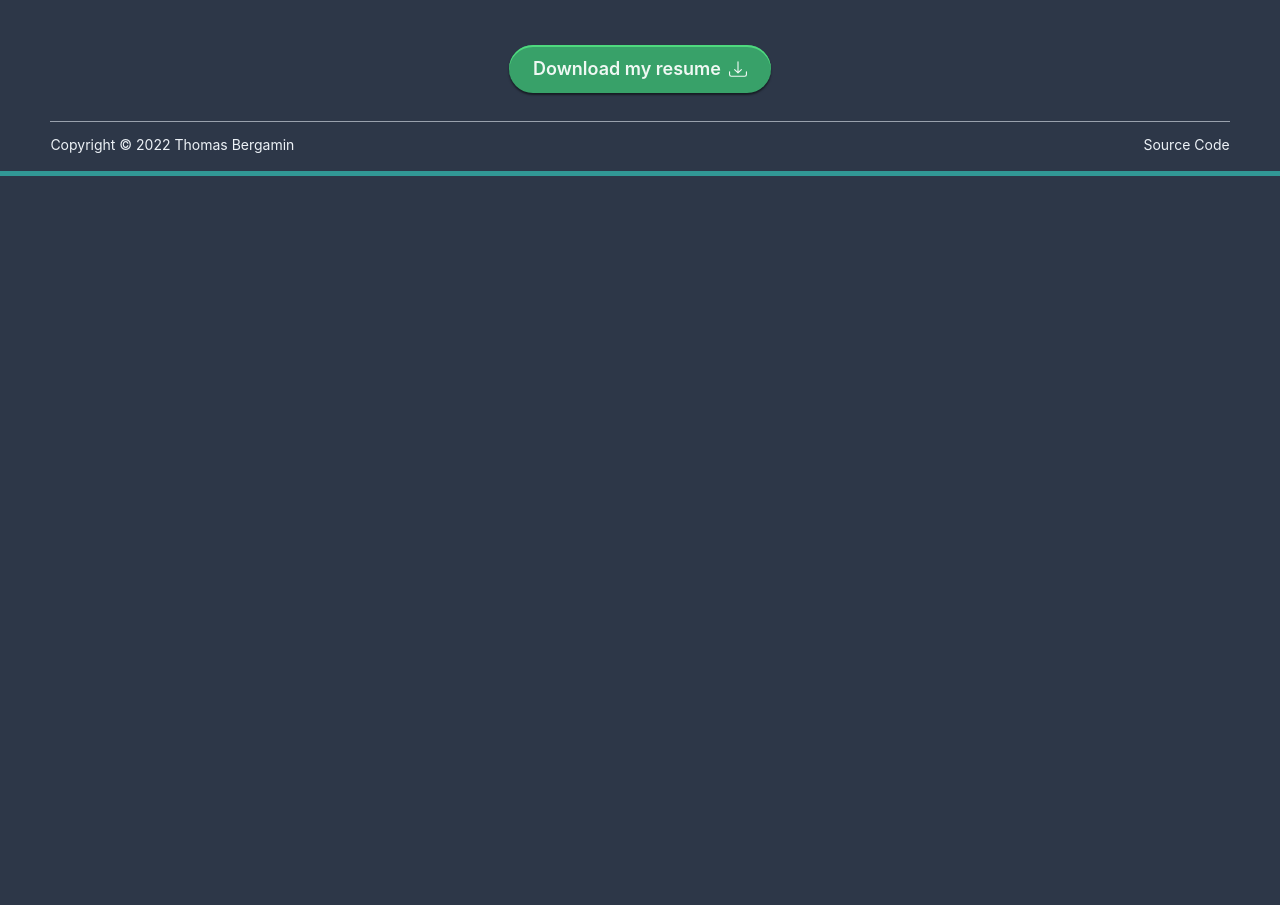
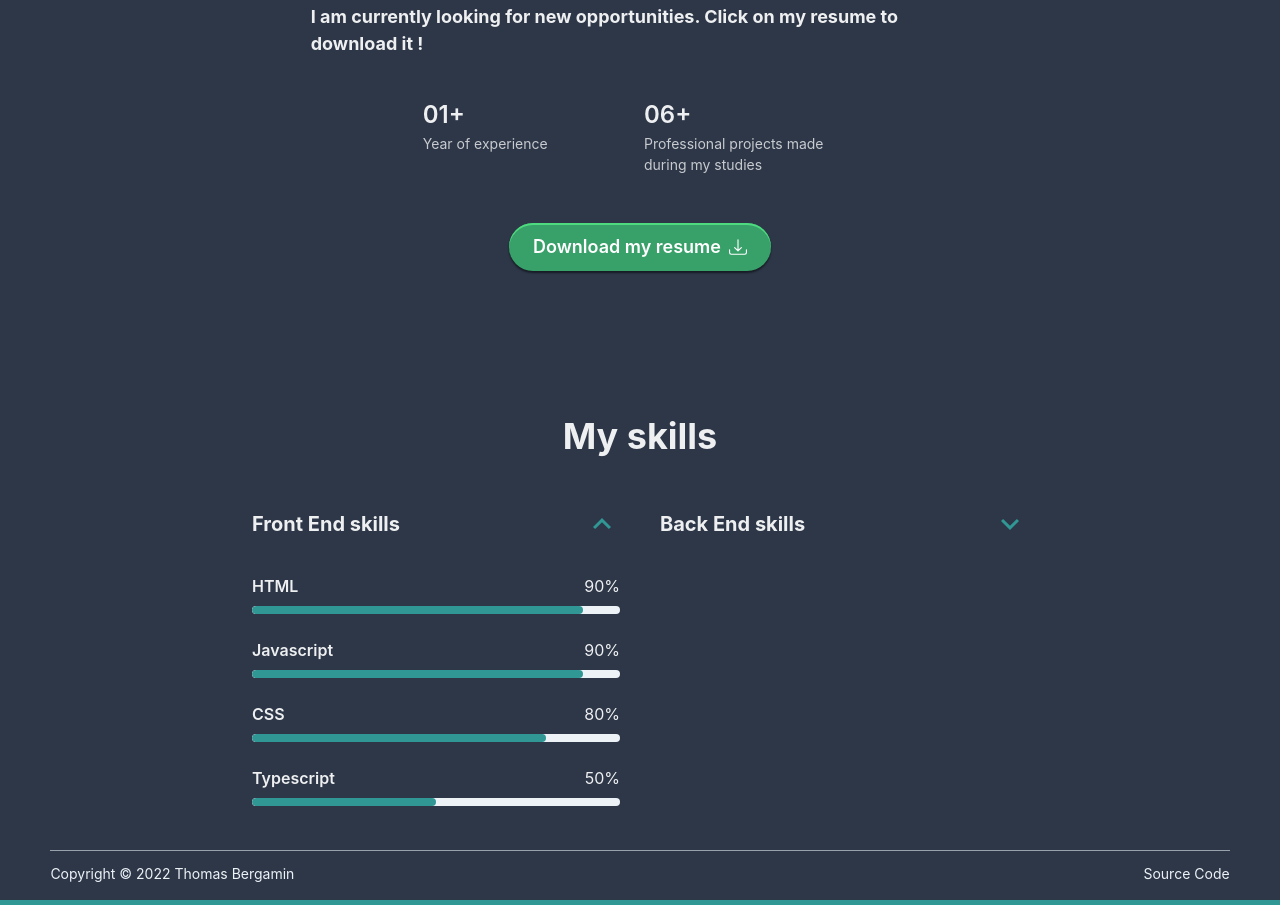
Before and after one commit to ThomasBergamin/portfolio, a React (Create React App) app: page / in a window 1280 px wide. Shown: the part 1134-2039 px from the top of the page. Before the commit the page ends 1310 px from the top, so only its background shows below. Built offline with nearby package versions, Linux system fonts and the light colour scheme.

Commit message:
feat: 🎸 add skills section

```diff
--- a/src/components/Navbar/Navbar.tsx
+++ b/src/components/Navbar/Navbar.tsx
@@ -12,9 +12,15 @@ import { Link as RouterLink } from 'react-router-dom';
 
 const Navbar = () => {
   return (
-    <Box as="header">
+    <Box
+      as="header"
+      position="sticky"
+      top="0"
+      backgroundColor="gray.700"
+      zIndex="1"
+    >
       <Box h="5px" bg="teal.500" />
-      <Container maxW="120ch" py="3">
+      <Container maxW="120ch" pt="3">
         <Flex>
           <Link as={RouterLink} to="/">
             <Button
--- /dev/null
+++ b/src/components/ProgressBar/ProgressBar.tsx
@@ -0,0 +1,27 @@
+import { Stack, HStack, Text, Spacer, Progress } from '@chakra-ui/react';
+
+interface IProgress {
+  value: number;
+  text: string;
+}
+
+const ProgressBar = ({ value, text }: IProgress) => {
+  return (
+    <Stack>
+      <HStack>
+        <Text fontWeight="semibold">{text}</Text>
+        <Spacer />
+        <Text>{value}%</Text>
+      </HStack>
+
+      <Progress
+        size="sm"
+        borderRadius="full"
+        colorScheme="teal"
+        value={value}
+      />
+    </Stack>
+  );
+};
+
+export default ProgressBar;
--- a/src/pages/Home.tsx
+++ b/src/pages/Home.tsx
@@ -4,6 +4,7 @@ import { Navbar } from '../components/Navbar/Navbar';
 
 import Main from './sections/Main';
 import AboutMe from './sections/AboutMe';
+import Skills from './sections/Skills';
 
 const Home = () => {
   return (
@@ -13,6 +14,7 @@ const Home = () => {
         <Main />
       </SlideFade>
       <AboutMe />
+      <Skills />
       <Footer />
     </>
   );
--- a/src/pages/sections/AboutMe.tsx
+++ b/src/pages/sections/AboutMe.tsx
@@ -5,12 +5,16 @@ import {
   Button,
   Link,
   Text,
+  Stat,
+  StatHelpText,
+  StatNumber,
+  Stack,
 } from '@chakra-ui/react';
 import { BsDownload } from 'react-icons/bs';
 
 const AboutMe = () => {
   return (
-    <Container as="section" id="about" maxW="70ch" px="6">
+    <Container as="section" id="about" maxW="70ch" px="6" pt={16}>
       <VStack mb={4} gap={{ base: '6', sm: '8' }}>
         <Heading color="whiteAlpha.900">About Me</Heading>
         <VStack alignItems="left" justifyContent="center">
@@ -29,6 +33,18 @@ const AboutMe = () => {
             download it !
           </Text>
         </VStack>
+        <Stack direction={{ base: 'row' }}>
+          <Stat color="whiteAlpha.900">
+            <StatNumber>01+</StatNumber>
+            <StatHelpText>Year of experience</StatHelpText>
+          </Stat>
+          <Stat color="whiteAlpha.900">
+            <StatNumber>06+</StatNumber>
+            <StatHelpText>
+              Professional projects made during my studies
+            </StatHelpText>
+          </Stat>
+        </Stack>
         <Link isExternal href="/files/resume_thomas_bergamin.pdf">
           <Button
             size="lg"
@@ -36,7 +52,7 @@ const AboutMe = () => {
             as="a"
             rightIcon={<BsDownload />}
             borderRadius="3xl"
-            textColor="whiteAlpha.900"
+            textColor="white"
             colorScheme="green"
             boxShadow="inset 0 2px 0 hsla(140, 70%, 60%, .9),  0 2px 2px hsla(0, 0%, 0%, 0.5)"
           >
--- a/src/pages/sections/Main.tsx
+++ b/src/pages/sections/Main.tsx
@@ -98,7 +98,7 @@ const Main = () => {
                 <Text display="inline" color="teal.300">
                   React
                 </Text>
-                {' & '}
+                {' / '}
                 <Text display="inline" color="teal.300">
                   Typescript{' '}
                 </Text>
@@ -106,7 +106,7 @@ const Main = () => {
                 <Text display="inline" color="teal.300">
                   Node.js
                 </Text>
-                {' & '}
+                {' / '}
                 <Text display="inline" color="teal.300">
                   Express
                 </Text>
@@ -146,7 +146,11 @@ const Main = () => {
           color="whiteAlpha.900"
           leftIcon={<BsMouse />}
           rightIcon={<ArrowDownIcon />}
-          _hover={{ color: 'teal.500', transform: 'translateY(0.25rem)' }}
+          _hover={{
+            cursor: 'pointer',
+            color: 'teal.500',
+            transform: 'translateY(0.25rem)',
+          }}
           _active={{ backgroundColor: 'gray.900' }}
         >
           Scroll Down
--- a/src/pages/sections/Skills.tsx
+++ b/src/pages/sections/Skills.tsx
@@ -1,5 +1,84 @@
+import {
+  Accordion,
+  AccordionButton,
+  AccordionIcon,
+  AccordionItem,
+  AccordionPanel,
+  Box,
+  Container,
+  Heading,
+  HStack,
+  Text,
+  Progress,
+  VStack,
+  Spacer,
+  Stack,
+} from '@chakra-ui/react';
+import ProgressBar from '../../components/ProgressBar/ProgressBar';
+
 const Skills = () => {
-  return;
+  return (
+    <Container as="section" id="about" maxW="70ch" mt={36} px="6">
+      <VStack mb={4} gap={{ base: '6', sm: '8' }}>
+        <Heading color="whiteAlpha.900">My skills</Heading>
+        <Accordion
+          width="100%"
+          color="whiteAlpha.900"
+          defaultIndex={[0]}
+          allowToggle
+        >
+          <HStack alignItems="baseline" justifyContent="center">
+            <AccordionItem borderWidth="0px" minWidth="400px">
+              <h2>
+                <AccordionButton>
+                  <Box flex="1" textAlign="left">
+                    <Text fontWeight="bold" fontSize="xl">
+                      Front End skills
+                    </Text>
+                  </Box>
+                  <AccordionIcon fontSize={'4xl'} color="teal.500" />
+                </AccordionButton>
+              </h2>
+              <AccordionPanel pb={4}>
+                <Stack gap={4} mt={4}>
+                  <ProgressBar text="HTML" value={90} />
+                  <ProgressBar text="Javascript" value={90} />
+                  <ProgressBar text="CSS" value={80} />
+                  <ProgressBar text="Typescript" value={50} />
+                </Stack>
+              </AccordionPanel>
+            </AccordionItem>
+            <AccordionItem
+              minWidth="400px"
+              borderWidth="0px"
+              borderBottomWidth="0px !important"
+            >
+              <h2>
+                <AccordionButton>
+                  <Box flex="1" textAlign="left">
+                    <Text fontWeight="bold" fontSize="xl">
+                      Back End skills
+                    </Text>
+                  </Box>
+                  <AccordionIcon fontSize={'4xl'} color="teal.500" />
+                </AccordionButton>
+              </h2>
+              <AccordionPanel pb={4}>
+                <Stack gap={2} mt={4}>
+                  <Stack gap={4} mt={4}>
+                    <ProgressBar text="Node.js" value={70} />
+                    <ProgressBar text="Express" value={70} />
+                    <ProgressBar text="Firebase" value={60} />
+                    <ProgressBar text="Mongo.db" value={50} />
+                  </Stack>
+                </Stack>
+              </AccordionPanel>
+            </AccordionItem>
+          </HStack>
+        </Accordion>
+      </VStack>
+    </Container>
+  );
 };
 
 export default Skills;
```
